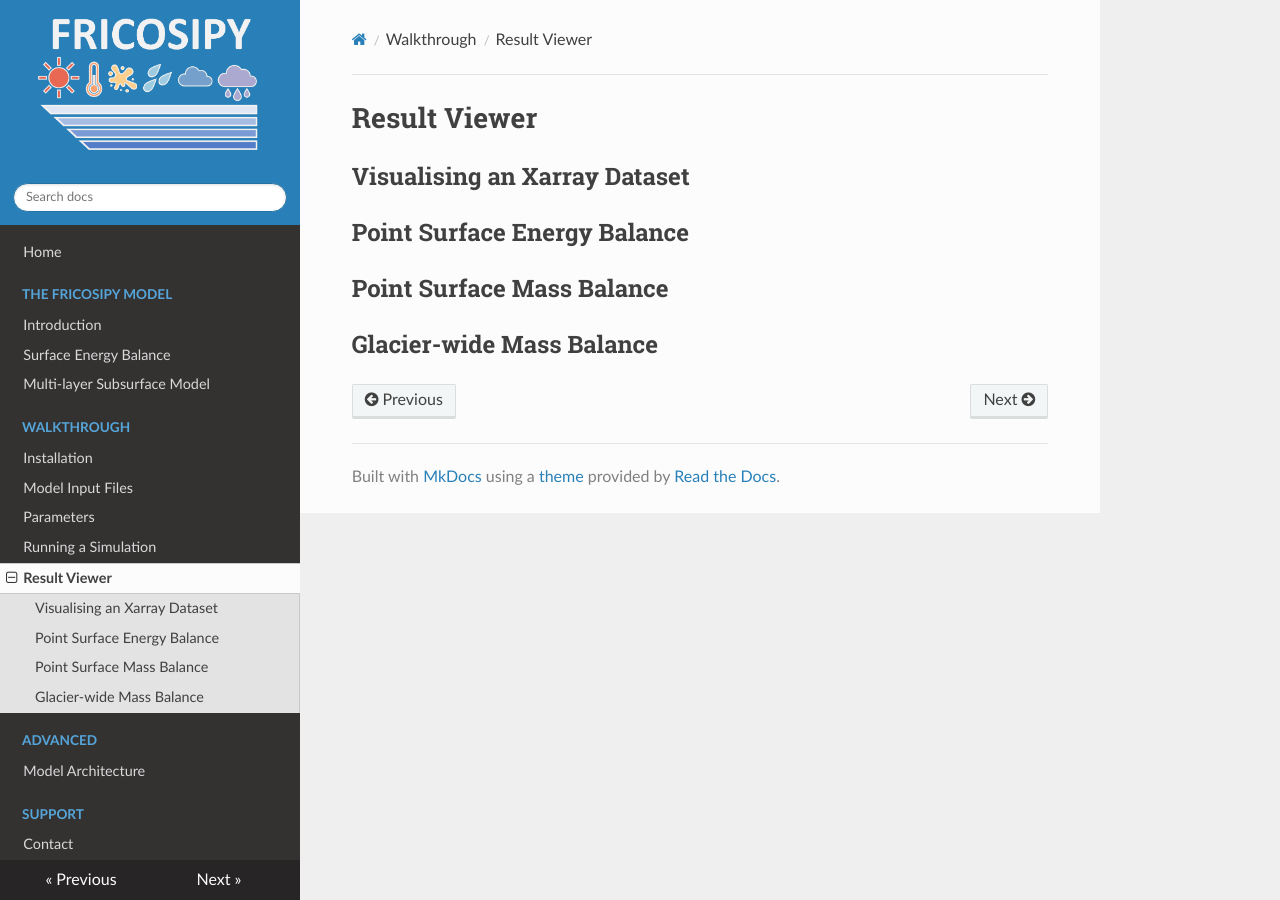
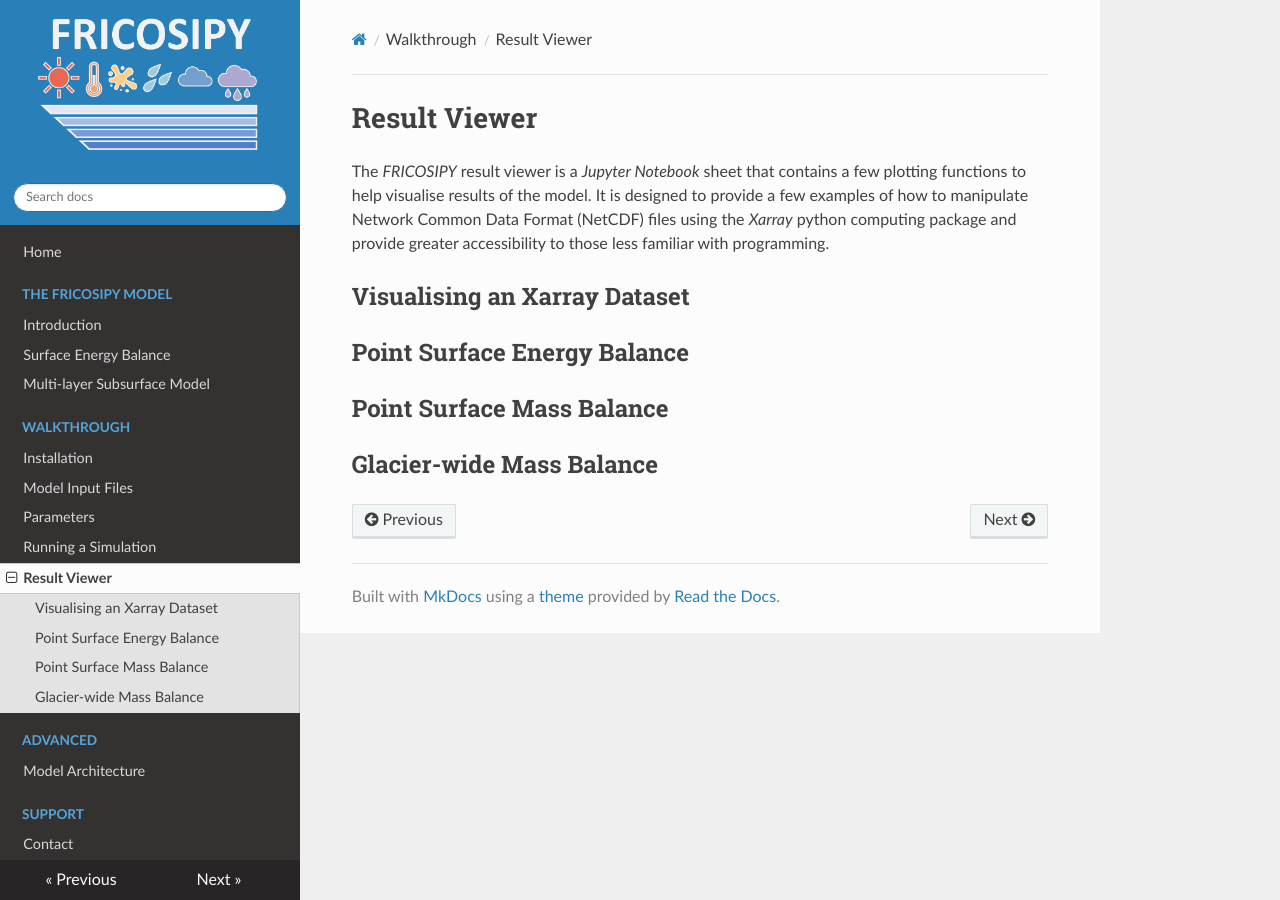
Before and after one commit to MarcusGastaldello/FRICOSIPY, an MkDocs documentation site: the page built from docs/result_viewer.md, in a window 1280 px wide. Built offline with MkDocs 1.6.1, drawn with Linux system fonts in a browser that asks for light colours.

Commit message:
Update result_viewer.md

```diff
--- a/docs/result_viewer.md
+++ b/docs/result_viewer.md
@@ -4,6 +4,8 @@ og_description: A brief overview of the plotting functions available on the Jupy
 ---
 
 # Result Viewer
+
+The *FRICOSIPY* result viewer is a *Jupyter Notebook* sheet that contains a few plotting functions to help visualise results of the model. It is designed to provide a few examples of how to manipulate Network Common Data Format (NetCDF) files using the *Xarray* python computing package and provide greater accessibility to those less familiar with programming.
 
 ## Visualising an Xarray Dataset
 
```
